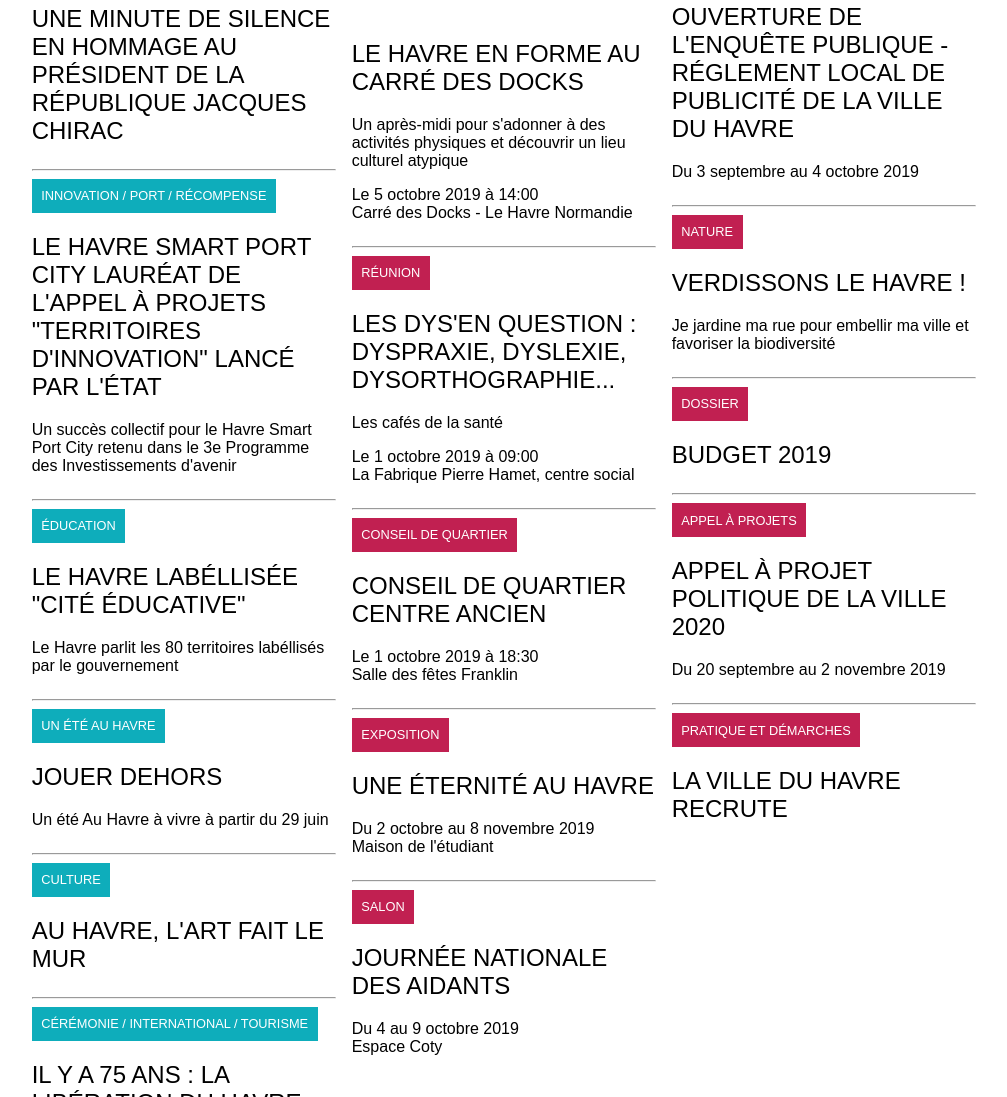
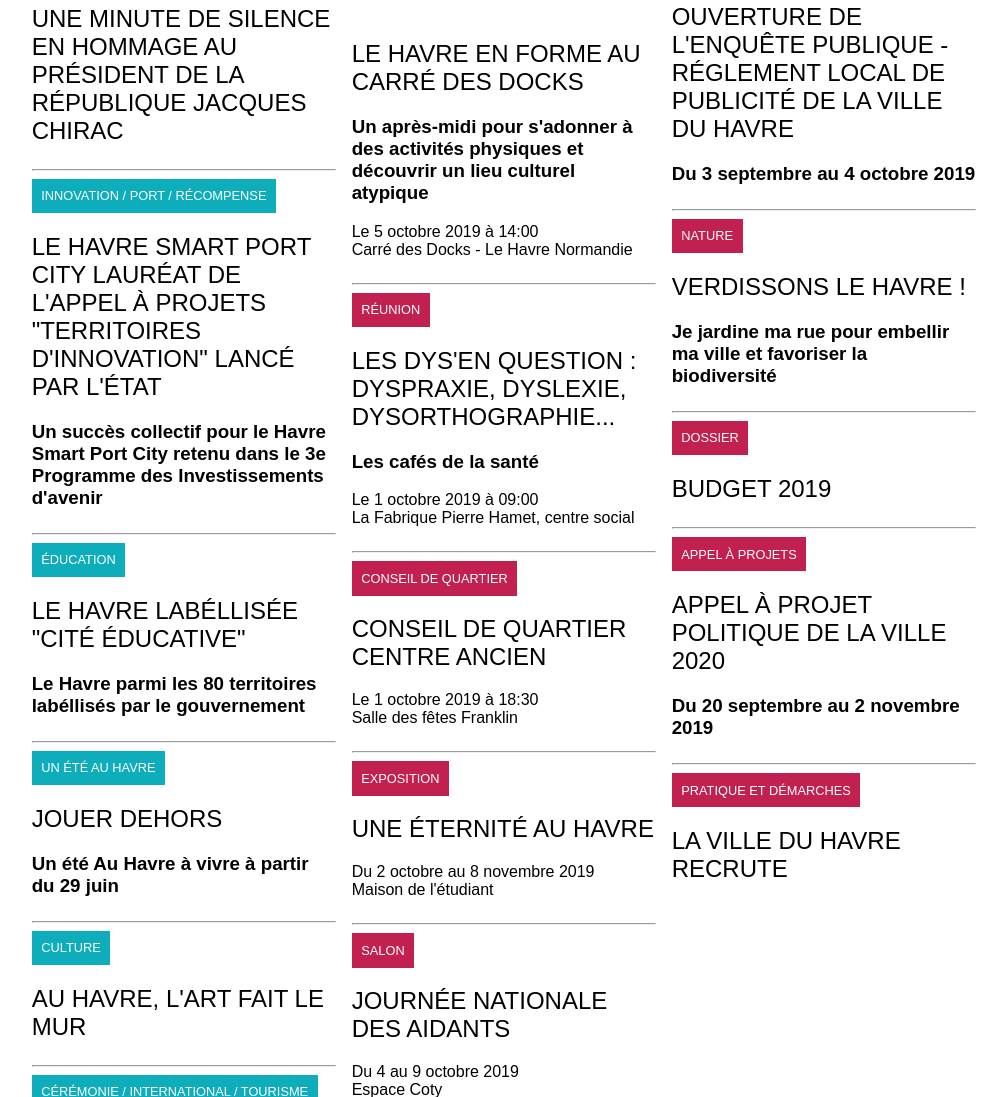
Before and after one commit to soramonfr/Orely, a plain HTML site: page index.html in a window 1280 px wide. Shown: the part 865-1962 px from the top of the page, without its empty margins (83-1090 px from the left). Drawn offline with Linux system fonts and the light colour scheme.

Commit message:
ajout h3

```diff
--- a/index.html
+++ b/index.html
@@ -23,15 +23,15 @@
             <hr>
             <div class="bluetag">innovation / port / récompense</div>
             <h2>le havre smart port city lauréat de l'appel à projets "territoires d'innovation" lancé par l'état</h2>
-            <p>Un succès collectif pour le Havre Smart Port City retenu dans le 3e Programme des Investissements d'avenir</p>
+            <h3>Un succès collectif pour le Havre Smart Port City retenu dans le 3e Programme des Investissements d'avenir</h3>
             <hr>
             <div class="bluetag">éducation</div>
             <h2>le havre labéllisée "cité éducative"</h2>
-            <p>Le Havre parlit les 80 territoires labéllisés par le gouvernement</p>
+            <h3>Le Havre parmi les 80 territoires labéllisés par le gouvernement</h3>
             <hr>
             <div class="bluetag">un été au havre</div>
             <h2>jouer dehors</h2>
-            <p>Un été Au Havre à vivre à partir du 29 juin</p>
+            <h3>Un été Au Havre à vivre à partir du 29 juin</h3>
             <hr>
             <div class="bluetag">culture</div>
             <h2>au havre, l'art fait le mur</h2>
@@ -46,13 +46,13 @@
             <h2 class="firsttitle">
                 <a src="#">Le Havre en forme au carré des docks</a>
             </h2>
-            <p>Un après-midi pour s'adonner à des activités physiques et découvrir un lieu culturel
-                atypique</p>
+            <h3>Un après-midi pour s'adonner à des activités physiques et découvrir un lieu culturel
+                atypique</h3>
             <p>Le 5 octobre 2019 à 14:00 <br> Carré des Docks - Le Havre Normandie</p>
             <hr>
             <div class="redtag">réunion</div>
             <h2>les dys'en question : dyspraxie, dyslexie, dysorthographie...</h2>
-            <p>Les cafés de la santé</p>
+            <h3>Les cafés de la santé</h3>
             <p>Le 1 octobre 2019 à 09:00 <br> La Fabrique Pierre Hamet, centre social</p>
             <hr>
             <div class="redtag">conseil de quartier</div>
@@ -74,18 +74,18 @@
             <h2 class="firsttitle">
                 <a src="#">Ouverture de l'enquête publique - Réglement local de publicité de la ville du Havre</a>
             </h2>
-            <p>Du 3 septembre au 4 octobre 2019</p>
+            <h3>Du 3 septembre au 4 octobre 2019</h3>
             <hr>
             <div class="redtag">nature</div>
             <h2>verdissons le havre !</h2>
-            <p>Je jardine ma rue pour embellir ma ville et favoriser la biodiversité</p>
+            <h3>Je jardine ma rue pour embellir ma ville et favoriser la biodiversité</h3>
             <hr>
             <div class="redtag">dossier</div>
             <h2>budget 2019</h2>
             <hr>
             <div class="redtag">appel à projets</div>
             <h2>appel à projet politique de la ville 2020</h2>
-            <p>Du 20 septembre au 2 novembre 2019</p>
+            <h3>Du 20 septembre au 2 novembre 2019</h3>
             <hr>
             <div class="redtag">pratique et démarches</div>
             <h2>la ville du havre recrute</h2>
```
